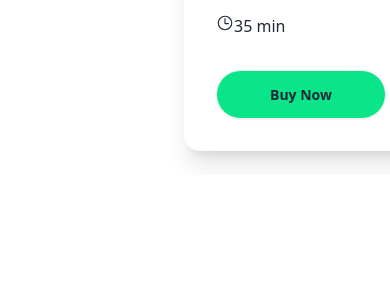
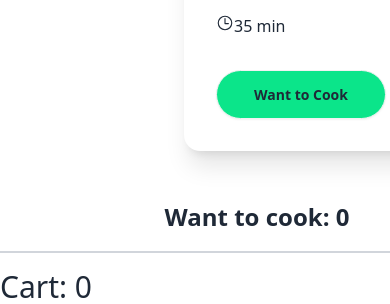
Before and after one commit to Rakesh01999/CHEFS-TABLE, a React (Vite) app: page / in a window 390 px wide. Shown: the part 2393-2697 px from the top of the page. Before the commit the page ends 2568 px from the top, so only its background shows below. Built offline with nearby package versions, Linux system fonts and the light colour scheme.

Commit message:
cart added

```diff
--- a/src/App.jsx
+++ b/src/App.jsx
@@ -1,19 +1,32 @@
 // import { useState } from 'react'
+import { useState } from 'react'
 import './App.css'
 import Banner from './components/Banner/Banner'
+import Cart from './components/Cart/Cart'
 import Nav from './components/Nav/Nav'
 import Recipes from './components/Recipes/Recipes'
 import Title from './components/Title/Title'
+import Recipe from './components/Recipe/Recipe'
 
 
 function App() {
+  const [cart, setCart] = useState([]);
 
+  const handleAddToCart = recipe => {
+    // console.log('cart add');
+    // console.log(recipe);
+    const newCart = [...cart, recipe];
+    setCart(newCart) ;
+  }
   return (
     <>
       <Nav></Nav>
       <Banner></Banner>
       <Title></Title>
-      <Recipes></Recipes>
+      <div className='md:flex '>
+        <Recipes handleAddToCart={handleAddToCart}></Recipes>
+        <Cart cart={cart}></Cart>
+      </div>
     </>
   )
 }
--- /dev/null
+++ b/src/components/Cart/Cart.jsx
@@ -0,0 +1,13 @@
+import React from 'react';
+
+const Cart = ({cart}) => {
+    return (
+        <div className='w-[514px] mt-6 border-solid border-gray-400 rounded-3xl'>
+            <h1 className='text-[24px] font-semibold text-center'>Want to cook: <span>0</span></h1>
+            <div className='border-b-2 border-gray-300 my-4'></div>
+            <h2 className='text-3xl'>Cart: {cart.length}</h2>
+        </div>
+    );
+};
+
+export default Cart;
--- a/src/components/Recipe/Recipe.jsx
+++ b/src/components/Recipe/Recipe.jsx
@@ -1,7 +1,8 @@
+import PropTypes from 'prop-types' ;
 import { IoTimeOutline } from "react-icons/io5";
 import { AiOutlineFire } from "react-icons/ai";
 
-const Recipe = ({ recipe }) => {
+const Recipe = ({ recipe, handleAddToCart }) => {
     console.log(recipe);
     return (
         <div>
@@ -26,7 +27,7 @@ const Recipe = ({ recipe }) => {
                         </div>
                     </div>
                     <div class="card-actions mt-6">
-                        <button class="btn bg-[#0BE58A] rounded-full w-[170px] h-[49px]">Buy Now</button>
+                        <button onClick={() => handleAddToCart(recipe)} class="btn bg-[#0BE58A] rounded-full w-[170px] h-[49px]">Want to Cook</button>
                     </div>
                 </div>
             </div>
@@ -34,4 +35,9 @@ const Recipe = ({ recipe }) => {
     );
 };
 
+Recipe.PropTypes={
+    recipe:PropTypes.object.isRequired,
+    handleAddToCart: PropTypes.func
+}
+
 export default Recipe;
--- a/src/components/Recipes/Recipes.jsx
+++ b/src/components/Recipes/Recipes.jsx
@@ -1,7 +1,8 @@
 import { useEffect, useState } from "react";
 import Recipe from "../Recipe/Recipe";
+import PropTypes from 'prop-types'
 
-const Recipes = () => {
+const Recipes = ({handleAddToCart}) => {
     const [recipes, setRecipes] = useState([])
 
     useEffect(() => {
@@ -15,7 +16,7 @@ const Recipes = () => {
             {/* <h3>Recipes: {recipes.length}</h3> */}
             <div className="w-[890px] p-6 grid grid-cols-2 ml-40">
                 {
-                    recipes.map(recipe => <Recipe key={recipe.id} recipe={recipe}></Recipe>)
+                    recipes.map(recipe => <Recipe key={recipe.id} recipe={recipe} handleAddToCart={handleAddToCart}></Recipe>)
                 }
             </div>
 
@@ -23,4 +24,8 @@ const Recipes = () => {
     );
 };
 
+Recipes.protoTypes = {
+    handleAddToCart: PropTypes.func
+}
+
 export default Recipes;
```
